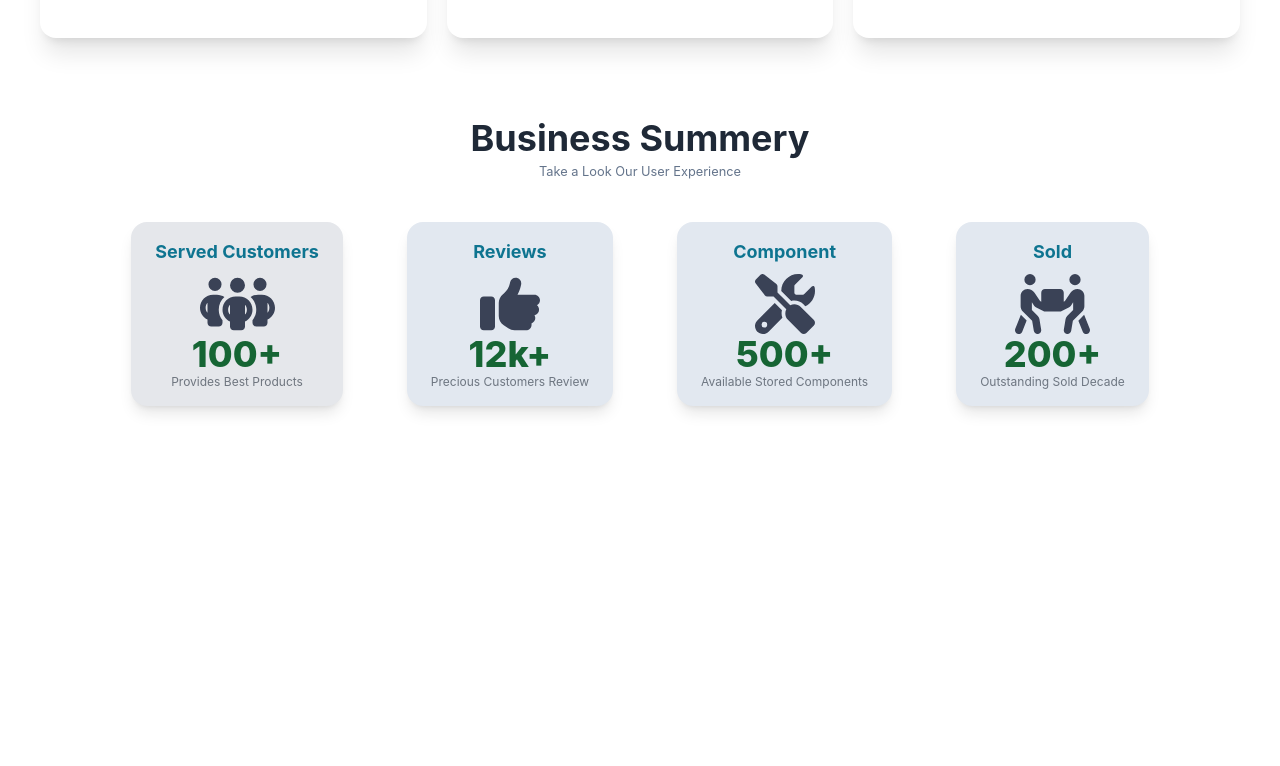
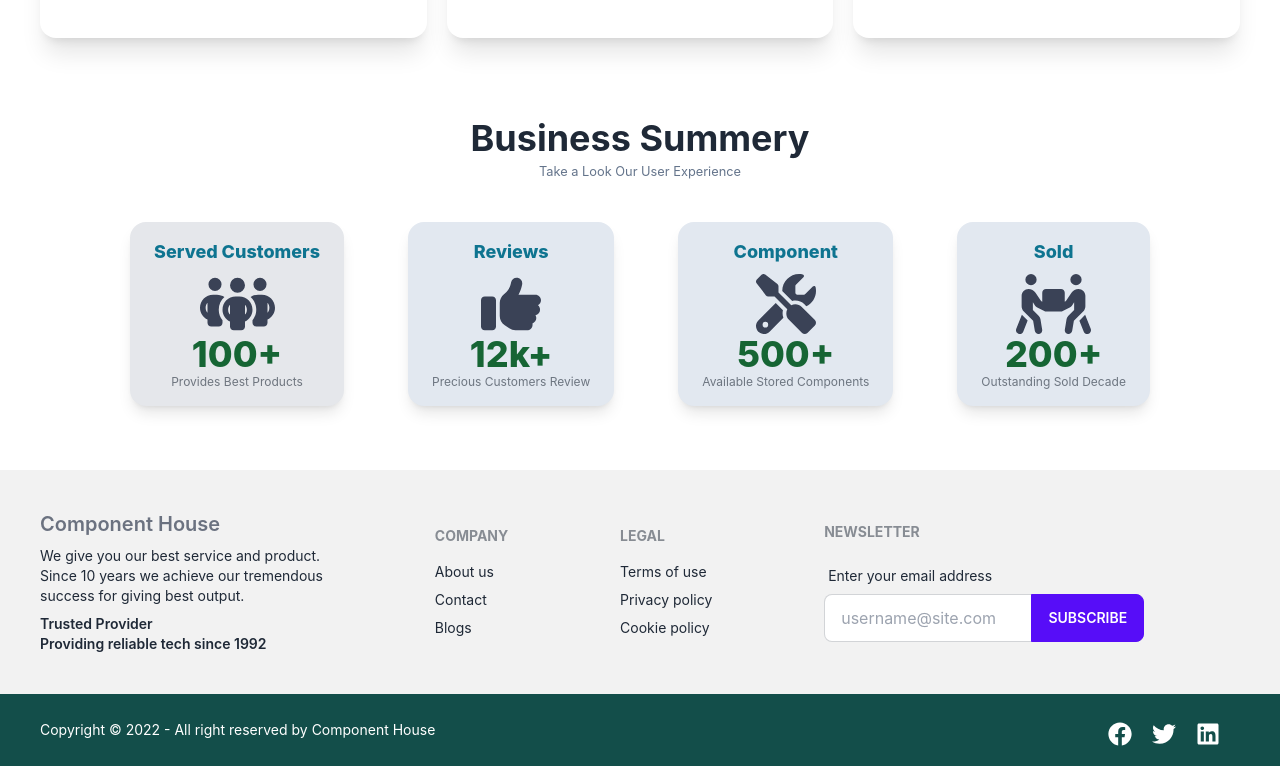
Before and after one commit to arifraj199/component-house-client, a React (Create React App) app: page / in a window 1280 px wide. Shown: the part 2334-3100 px from the top of the page. Before the commit the page ends 2804 px from the top, so only its background shows below. Built offline with nearby package versions, Linux system fonts and the light colour scheme.

Commit message:
footer added and design modified

```diff
--- a/src/Pages/Home/BusinessSummary.js
+++ b/src/Pages/Home/BusinessSummary.js
@@ -14,7 +14,7 @@ const BusinessSummary = () => {
 
       <div class="stats shadow-lg bg-gray-200 ml-8 lg:mr-8 mb-4  mt-10">
         <div class="stat">
-          <div class="stat-title font-bold text-cyan-700 text-lg mb-2">Served Customers</div>
+          <div class="stat-title font-extrabold text-cyan-700 text-lg mb-2">Served Customers</div>
           <div className="font-4xl">
           <FontAwesomeIcon style={{"fontSize":"60px",'color':'#3A4256'}} icon={faPeopleGroup} />
 
@@ -26,7 +26,7 @@ const BusinessSummary = () => {
       </div>
       <div class="stats shadow-lg bg-slate-200 ml-8 lg:mr-8">
         <div class="stat">
-        <div class="stat-title font-bold text-cyan-700 text-lg mb-2">Reviews</div>
+        <div class="stat-title font-extrabold text-cyan-700 text-lg mb-2">Reviews</div>
           <div className="font-4xl">
           <FontAwesomeIcon style={{"fontSize":"60px",'color':'#3A4256'}} icon={faThumbsUp} />
           </div>
@@ -37,7 +37,7 @@ const BusinessSummary = () => {
       </div>
       <div class="stats shadow-lg bg-slate-200 ml-8 lg:mr-8">
         <div class="stat">
-        <div class="stat-title font-bold text-cyan-700 text-lg mb-2">Component</div>
+        <div class="stat-title font-extrabold text-cyan-700 text-lg mb-2">Component</div>
           <div className="font-4xl">
           <FontAwesomeIcon style={{"fontSize":"60px",'color':'#3A4256'}} icon={faScrewdriverWrench} />
           </div>
@@ -48,7 +48,7 @@ const BusinessSummary = () => {
       </div>
       <div class="stats shadow-lg bg-slate-200 ml-8 lg:mr-8">
         <div class="stat">
-        <div class="stat-title font-bold text-cyan-700 text-lg mb-2 ">Sold</div>
+        <div class="stat-title font-extrabold text-cyan-700 text-lg mb-2 ">Sold</div>
           <div className="font-4xl">
           <FontAwesomeIcon style={{"fontSize":"60px",'color':'#3A4256'}} icon={faPeopleCarryBox} />
           </div>
--- a/src/Pages/Home/Home.js
+++ b/src/Pages/Home/Home.js
@@ -11,8 +11,8 @@ const Home = () => {
             <Banner></Banner>
             <ComputerParts></ComputerParts>
             <BusinessSummary></BusinessSummary>
-            {/* <Reviews></Reviews>
-            <Footer></Footer> */}
+            {/* <Reviews></Reviews> */}
+            <Footer></Footer>
         </div>
     );
 };
--- a/src/Pages/Shared/Footer.js
+++ b/src/Pages/Shared/Footer.js
@@ -1,11 +1,89 @@
-import React from 'react';
+import React from "react";
+import { Link } from "react-router-dom";
 
 const Footer = () => {
-    return (
+  return (
+    <footer>
+      <div className="footer p-10 bg-base-200 text-base-content items-center">
+        <div className="text-left">
+          <h2 className="text-xl font-semibold text-gray-500">Component House</h2>
+          <p >We give you our best service and product. <br /> Since 10 years we achieve our tremendous <br /> success for giving best output.</p>
+          <p className="font-semibold">
+            Trusted Provider  <br /> Providing reliable tech since 1992
+          </p>
+        </div>
         <div>
-            <h2>This is Footer</h2>
+          <span className="footer-title">Company</span>
+          <Link to='/' className="link link-hover">About us</Link>
+          <Link to='/' className="link link-hover">Contact</Link>
+          <Link to='/' className="link link-hover">Blogs</Link>
         </div>
-    );
+        <div>
+          <span className="footer-title">Legal</span>
+          <Link to='/' className="link link-hover">Terms of use</Link>
+          <Link to='/' className="link link-hover">Privacy policy</Link>
+          <Link to='/' className="link link-hover">Cookie policy</Link>
+        </div>
+
+        <div>
+          <span className="footer-title">Newsletter</span>
+          <div className="form-control w-80">
+            <label className="label">
+              <span className="label-text">Enter your email address</span>
+            </label>
+            <div className="relative">
+              <input
+                type="text"
+                placeholder="username@site.com"
+                className="input input-bordered w-full pr-16"
+              />
+              <button className="btn btn-primary absolute top-0 right-0 rounded-l-none">
+                Subscribe
+              </button>
+            </div>
+          </div>
+        </div>
+      </div>
+      <div className="block lg:flex justify-between items-center px-10 py-5 text-white bg-teal-900">
+        <p className="text-sm">Copyright © 2022 - All right reserved by Component House</p>
+        <div className="flex justify-center mt-2">
+          <Link className="mr-5 text-white" to="">
+            <svg
+              xmlns="http://www.w3.org/2000/svg"
+              width="24"
+              height="24"
+              className="fill-current"
+              viewBox="0 0 512 512"
+            >
+              <path d="M504 256C504 119 393 8 256 8S8 119 8 256c0 123.78 90.69 226.38 209.25 245V327.69h-63V256h63v-54.64c0-62.15 37-96.48 93.67-96.48 27.14 0 55.52 4.84 55.52 4.84v61h-31.28c-30.8 0-40.41 19.12-40.41 38.73V256h68.78l-11 71.69h-57.78V501C413.31 482.38 504 379.78 504 256z" />
+            </svg>
+          </Link>
+          <Link className="mr-5" to="">
+            <svg
+              width="24"
+              height="24"
+              xmlns="http://www.w3.org/2000/svg"
+              viewBox="0 0 512 512"
+              className="fill-current"
+            >
+              <path d="M459.37 151.716c.325 4.548.325 9.097.325 13.645 0 138.72-105.583 298.558-298.558 298.558-59.452 0-114.68-17.219-161.137-47.106 8.447.974 16.568 1.299 25.34 1.299 49.055 0 94.213-16.568 130.274-44.832-46.132-.975-84.792-31.188-98.112-72.772 6.498.974 12.995 1.624 19.818 1.624 9.421 0 18.843-1.3 27.614-3.573-48.081-9.747-84.143-51.98-84.143-102.985v-1.299c13.969 7.797 30.214 12.67 47.431 13.319-28.264-18.843-46.781-51.005-46.781-87.391 0-19.492 5.197-37.36 14.294-52.954 51.655 63.675 129.3 105.258 216.365 109.807-1.624-7.797-2.599-15.918-2.599-24.04 0-57.828 46.782-104.934 104.934-104.934 30.213 0 57.502 12.67 76.67 33.137 23.715-4.548 46.456-13.32 66.599-25.34-7.798 24.366-24.366 44.833-46.132 57.827 21.117-2.273 41.584-8.122 60.426-16.243-14.292 20.791-32.161 39.308-52.628 54.253z" />
+            </svg>
+          </Link>
+          <Link className="mr-5" to="">
+            <svg
+              width="24"
+              height="24"
+              xmlns="http://www.w3.org/2000/svg"
+              className="fill-current"
+              viewBox="0 0 448 512"
+            >
+              <path d="M416 32H31.9C14.3 32 0 46.5 0 64.3v383.4C0 465.5 14.3 480 31.9 480H416c17.6 0 32-14.5 32-32.3V64.3c0-17.8-14.4-32.3-32-32.3zM135.4 416H69V202.2h66.5V416zm-33.2-243c-21.3 0-38.5-17.3-38.5-38.5S80.9 96 102.2 96c21.2 0 38.5 17.3 38.5 38.5 0 21.3-17.2 38.5-38.5 38.5zm282.1 243h-66.4V312c0-24.8-.5-56.7-34.5-56.7-34.6 0-39.9 27-39.9 54.9V416h-66.4V202.2h63.7v29.2h.9c8.9-16.8 30.6-34.5 62.9-34.5 67.2 0 79.7 44.3 79.7 101.9V416z" />
+            </svg>
+          </Link>
+        </div>
+      </div>
+    </footer>
+  );
 };
 
 export default Footer;
```
